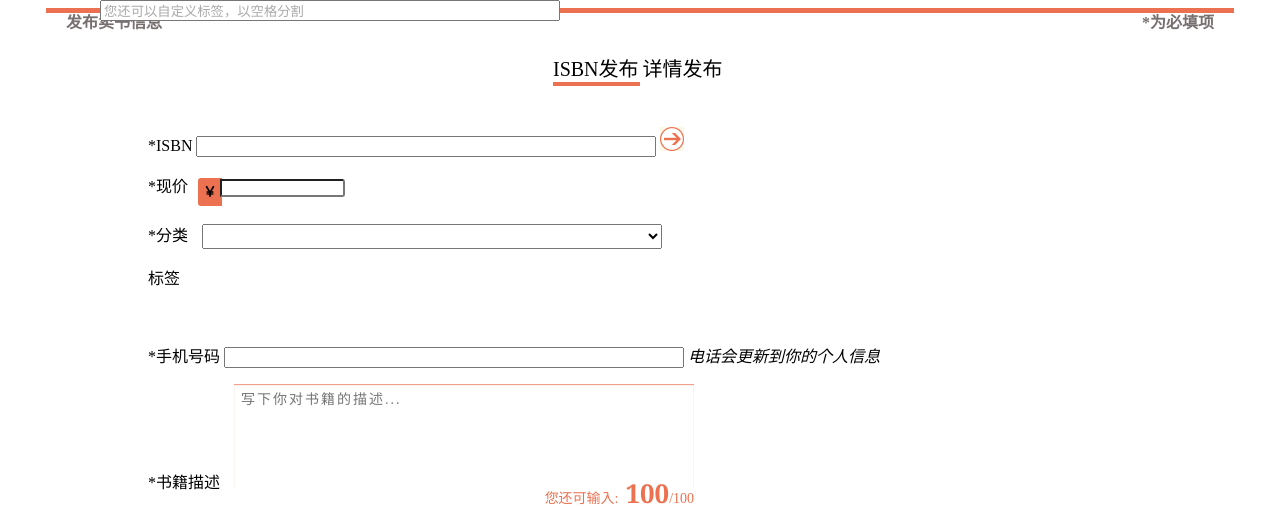
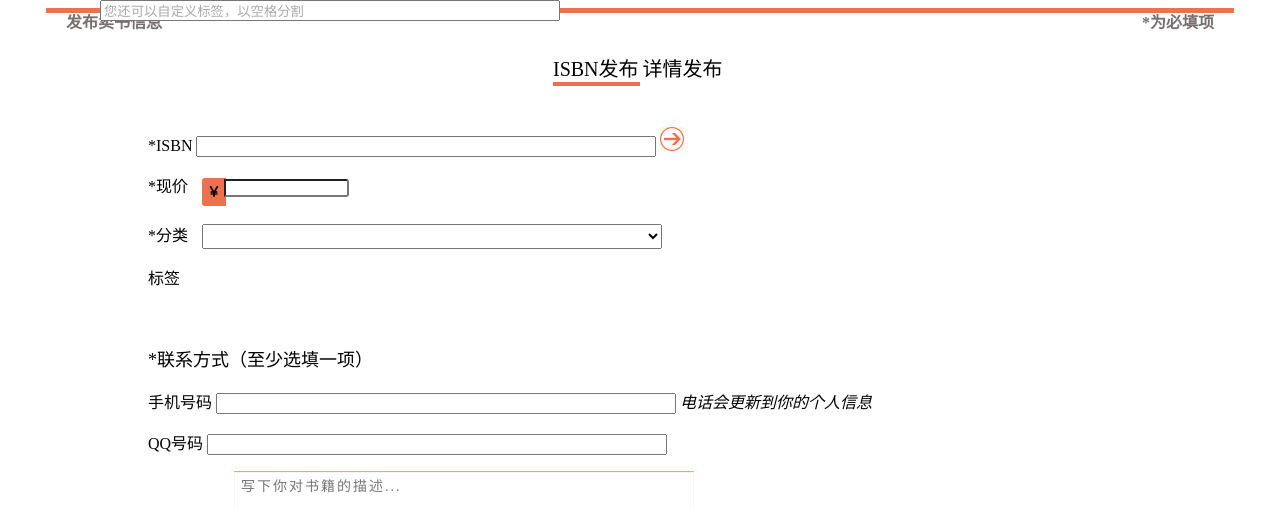
Before and after one commit to hfutDev/newbook, a PHP site: template application/views/scripts/book/topublish.phtml in a window 1280 px wide. Shown: the top 509 px of the page. Run offline with PHP 8.4, Linux system fonts and the light colour scheme; the template is opened without the code that fills it, so the values that code supplies are empty; grey boxes are pictures that could not be loaded.

Commit message:
ISBN form complete

```diff
--- a/application/views/scripts/book/topublish.phtml
+++ b/application/views/scripts/book/topublish.phtml
@@ -21,8 +21,8 @@
         <form class="publish-form isbn-publish-form">
             <p class="isbn">
                 <label for="isbn">*ISBN</label>
-                <input name="tel" id="isbn" type="text" tabindex="32"/><i class="isbn-btn">
-                    <img src="/images/isbn.jpg" style="cursor: pointer" alt=""/></i>
+                <input name="tel" id="isbn" type="text" tabindex="32"/>
+                <i class="isbn-btn"><img src="/images/isbn.jpg" style="cursor: pointer" alt=""/></i>
             </p>
 
             <div class="book-info">
@@ -38,15 +38,19 @@
                 <!--                <div class="isbn-underline"></div>-->
             </div>
             <p>
-				<span id="going-price-p"><label for="going-price">*现价</label><span><b class="add-on-icon">￥</b>
+				<span id="going-price-p">
+                    <label for="going-price">*现价</label>
+                    <span class="isbn-going-price">
+                        <b class="add-on-icon">￥</b>
                         <input type="text" name="going-price" tabindex="29" id="isbn-going-price"/>
-                        <i style="top:15px;"></i></span>
+                        <i id="going-price-i"></i>
+                    </span>
 				</span>
             </p>
 
             <p>
                 <label for="college">*分类</label>
-                <select name="college" class="for-xueyuan">
+                <select name="college" class="for-isbn-class">
                     <!-- 分类输出 start -->
                     <?php foreach ($this->col as $colValue) { ?>
                         <option value="<?php echo $colValue['col_id']; ?>"><?php echo $colValue['college']; ?></option>
@@ -78,10 +82,18 @@
                 <div class="clear"></div>
             </div>
 
+            <p class="contactSwitch">*联系方式（至少选填一项）</p>
+
             <p class="tel-p">
-                <label for="tel">*手机号码</label>
+                <label for="tel">手机号码</label>
                 <input class="phone" name="tel" type="text" tabindex="32"/>
                 <i>电话会更新到你的个人信息</i>
+            </p>
+
+            <p class="tel-p">
+                <label for="qq">QQ号码</label>
+                <input class="qq" name="qq" type="text" tabindex="32"/>
+                <i></i>
             </p>
 
             <div class="book-des-p">
@@ -93,15 +105,18 @@
                 </div>
                 <i style='top:60px;'></i>
             </div>
+
             <div class="submit-p">
                 <div class="val-code">
                     <label for="validation_code">*验证码</label>
-                    <input type="text" tabindex="33" name="validation_code" id="validation_code_2" style="width: 76px;"><img
-                        id="code" onclick="creatCode()" title="点击切换" src="/global/vcode">
-                    <a href="javascript:void(0)" onclick="creatCode()">换一张</a><i></i>
+                    <input type="text" tabindex="33" name="validation_code" id="validation_code_1" maxlength="4" style="width: 76px;">
+                    <img id="code" onclick="creatCode()" title="点击切换" src="/global/vcode">
+                    <a href="javascript:void(0)" onclick="creatCode()">换一张</a>
+                    <i></i>
                 </div>
                 <div class="publish-sumbit-btn-wrap">
-                    <input type="button" id="isbn-submit" class="submit-btn publish-sumbit-btn" name="publish-sumbit-btn" tabindex="34"
+                    <input type="button" id="isbn-submit" class="submit-btn publish-sumbit-btn"
+                           name="publish-sumbit-btn" tabindex="34"
                            value="确认发布"/>
                 </div>
                 <div class="clear"></div>
--- a/public/css/topublish.css
+++ b/public/css/topublish.css
@@ -288,7 +288,7 @@ input#isbn-going-price{
     left: 328px;
 }
 
-.val-code #validation_code_2, .val-code img {
+.val-code #validation_code_2,.val-code #validation_code_1, .val-code img {
     display: inline-block;
     margin-left: 8px;
     vertical-align: bottom;
@@ -393,6 +393,25 @@ input#isbn-going-price{
     background-color: #f09376;
 }
 
+#going-price-p{
+    width: 350px;
+}
+
+#going-price-p>span.isbn-going-price{
+    width: 422px;
+}
+
+#going-price-i{
+    position: relative;
+    left: 0px;
+}
+
+.contactSwitch{
+    color: #000;
+    font-family: "微软雅黑";
+    font-size: 18px;
+}
+
 *{
     /*color: #000;*/
 }
--- a/public/js/toseek_publish.js
+++ b/public/js/toseek_publish.js
@@ -67,6 +67,7 @@ $(function () {
     var lable_reg = new RegExp(/^[a-zA-Z0-9\u4E00-\u9FFF]{1,10}\s*?[a-zA-Z0-9\u4E00-\u9FFF]{0,10}\s*?[a-zA-Z0-9\u4E00-\u9FFF]{0,10}\s*?[a-zA-Z0-9\u4E00-\u9FFF]{0,10}$/);
     var log_name_reg = new RegExp(/.{1,20}$/);
     var password_reg = new RegExp(/.{1,20}$/);
+    var qq_reg = new RegExp(/^[^0]\d{4,9}$/);
     $('#press').bind('blur', {
         condition: 'press',
         text: "出版社",
@@ -403,9 +404,10 @@ $(function () {
     });
 
 
-//zhujun24 add start,各种class id混在一起，既要保持样式一致，还要把用class id绑定的事件分开 WTF
-
-//发布表单选择
+    //zhujun24 add start,各种class id混在一起，既要保持样式一致，还要把用class id绑定的事件分开 WTF
+    var isbnData,
+        data = {};
+    //发布表单选择
     $('.switch-publish span').bind("click", function () {
         var index = $(this).index();
         //移动表单选择的下划线
@@ -415,7 +417,7 @@ $(function () {
         $('.publish-form').eq(index).fadeIn();
     });
 
-//检测ISBN输入框
+    //检测ISBN输入框
     function strLength(str) {
         var a = 0;
         for (var i = 0; i < str.length; i++) {
@@ -429,7 +431,7 @@ $(function () {
         return a;
     }
 
-    function substr(str, len) {
+    function substr6(str, len) {
         if (strLength(str) <= len) {
             return str;
         } else {
@@ -455,6 +457,7 @@ $(function () {
             url: "https://api.douban.com/v2/book/isbn/" + isbn,
             dataType: "jsonp",
             success: function (json) {
+                isbnData = json;
                 $('.book-info').empty().hide();
                 var tempDom =
                     '<img class="isbn-img" src="'
@@ -470,7 +473,7 @@ $(function () {
                     + json.price +
                     '</span></li></ul><div class="clear"></div><div class="isbn-underline"></div>';
                 $('.book-info').append(tempDom).show();
-                $('.isbn-textarea').val(substr(json.summary, 200));
+                $('.isbn-textarea').val(substr6(json.summary, 200));
             },
             error: function () {
                 console.log('没有找到该图书或ISBN输入错误');
@@ -478,6 +481,7 @@ $(function () {
         });
     }
 
+    //点击按钮或者回车获取图书ISBN信息
     $('.isbn-btn').bind("click", function () {
         ISBNJsonp($('#isbn').val());
     });
@@ -490,12 +494,18 @@ $(function () {
 
 
     //各种表单验证
-    var tel_reg;
     $('.phone').bind('blur', function () {
         if (tel_reg.test($(this).val())) {
             $(this).next().html('<img src="/images/right-icon.png" align="absmiddle">');
         } else {
             $(this).next().html("手机号码须由13/15/18/0551开头的11位或者12位数字组成");
+        }
+    });
+    $('.qq').bind('blur', function () {
+        if (qq_reg.test($(this).val())) {
+            $(this).next().html('<img src="/images/right-icon.png" align="absmiddle">');
+        } else {
+            $(this).next().html("QQ号码须5-10位数字组成");
         }
     });
 
@@ -514,13 +524,102 @@ $(function () {
 
         $('.isbnWordChange').html(100 - Math.floor(currentLength / 2));
         if (currentLength >= 200) {
-            $(this).val(substr(isbnTextarea, 200));
+            $(this).val(substr6(isbnTextarea, 200));
         }
     });
 
+    $('#isbn-going-price').bind('blur', function () {
+        var result = testPrice($(this).val());
+        if (result) {
+            $(this).next().html('<img src="/images/right-icon.png" align="absmiddle">');
+        } else {
+            $(this).next().html('现价由数字和小数点组成，至多保留两位小数');
+        }
+    });
+
+    $('#validation_code_1').bind('input propertychange', function () {
+        var code = $(this).val();
+        if (code.length == 4) {
+            $.ajax({
+                method: "POST",
+                url: "/global/vcodechk",
+                data: {
+                    valCode: code
+                }
+            }).success(function (msg) {
+                if(msg == "sucess"){
+                    data.code = true;
+                    $(this).next().next().next().html('<img src="/images/right-icon.png" align="absmiddle">');
+                }else{
+                    data.code = false;
+                    $(this).next().next().next().html("验证码错误");
+                }
+            });
+        }
+    });
+
+    //终于提交
     $('#isbn-submit').bind('click', function () {
+        //检测ISBN
+        if (!isbnData) {
+            alert("请输入有效的ISBN编号并点击输入框右边的按钮或者按下回车键");
+            return false;
+        } else {
+            data.name = isbnData.title;
+            data.publisher = isbnData.publisher;
+            data.image = isbnData.image;
+            data.originPrice = isbnData.price;
+            data.author = isbnData.author;
+        }
+
+        //检测现价
+        var currentPrice = $('#isbn-going-price').val();
+        if (!testPrice(currentPrice)) {
+            alert("现价由数字和小数点组成，至多保留两位小数");
+            return false;
+        } else {
+            data.currentPrice = currentPrice;
+        }
+
+        //检测标签
         getISBNLabels();
-        console.log($('.isbn-get-lables').val());
+        var label = $('.isbn-get-lables').val();
+        if (!label) {
+            alert("请为图书选择一个或多个标签");
+            return false;
+        } else {
+            data.labels = label;
+        }
+
+        //检测联系方式
+        if (!tel_reg.test($('.phone').val()) && !qq_reg.test($('.qq').val())) {
+            alert("请输入有效的手机号码或者QQ号码");
+            return false;
+        } else {
+            data.phone = tel_reg.test($('.phone').val()) ? $('.phone').val() : '';
+            data.qq = qq_reg.test($('.qq').val()) ? $('.qq').val() : '';
+        }
+
+        //检测验证码
+        if(!data.code){
+            alert("请输入正确的验证码");
+            return false;
+        }
+
+        data.des = $.trim($('.isbn-textarea').val());
+        data.type = $('.for-isbn-class').val();
+        console.log(data);
+
+        //$.ajax({
+        //    method: "POST",
+        //    url: "/global/vcodechk",
+        //    data: data
+        //}).success(function (msg) {
+        //    //处理提交结果
+        //    if(msg){
+        //    }else{
+        //    }
+        //});
     });
 
 
@@ -539,6 +638,7 @@ function getLabels() {
     var all_label = gived_label + ' ' + arr_cusLabel;
     $('.get-lables').val(all_label);
 }
+
 function getISBNLabels() {
     var arrLabel = new Array();  //储存标签
     var arr_cusLabel, gived_label = '';
@@ -553,3 +653,34 @@ function getISBNLabels() {
     var all_label = gived_label + ' ' + $.trim(arr_cusLabel);
     $('.isbn-get-lables').val(all_label);
 }
+
+function testPrice(str) {
+    if (str) {
+        var targetStr = "0123456789.";
+        for (var i = 0, l = str.length; i < l; i++) {
+            if (targetStr.indexOf(str[i]) == -1) {
+                return false;
+            }
+        }
+        //检测小数点
+        var pointNum = (str.split('.')).length - 1;
+        if (pointNum) {
+            if (pointNum > 1) {
+                return false;
+            }
+            var pointPos = str.indexOf(".");
+            //检测小数点前的字符串
+            if (!pointPos) {
+                return false;
+            }
+            var afterPoint = str.substr(pointPos + 1);
+            //检测小数点后的字符串
+            if (afterPoint.length > 2) {
+                return false;
+            }
+        }
+        return true;
+    } else {
+        return false;
+    }
+}
```
